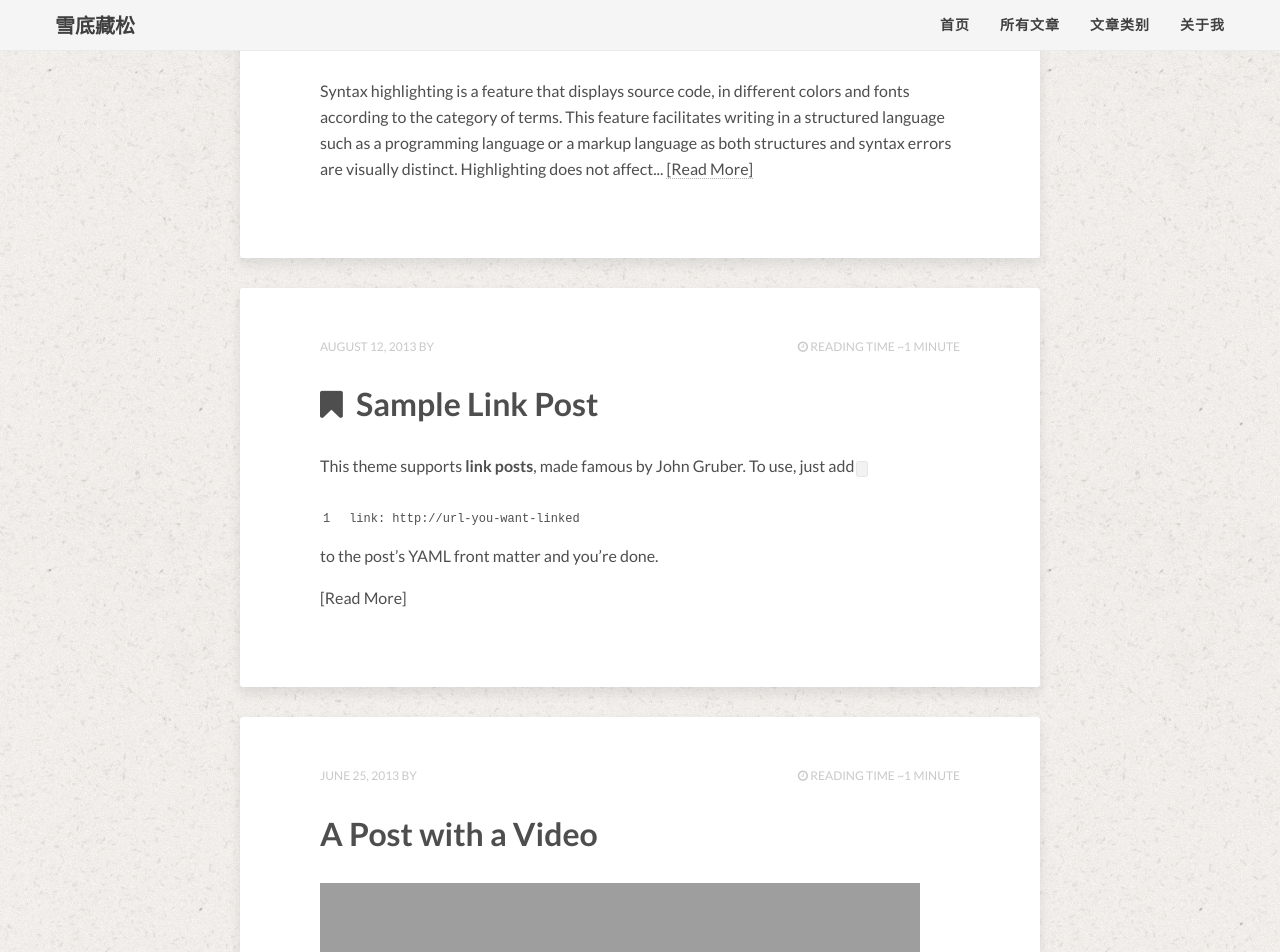
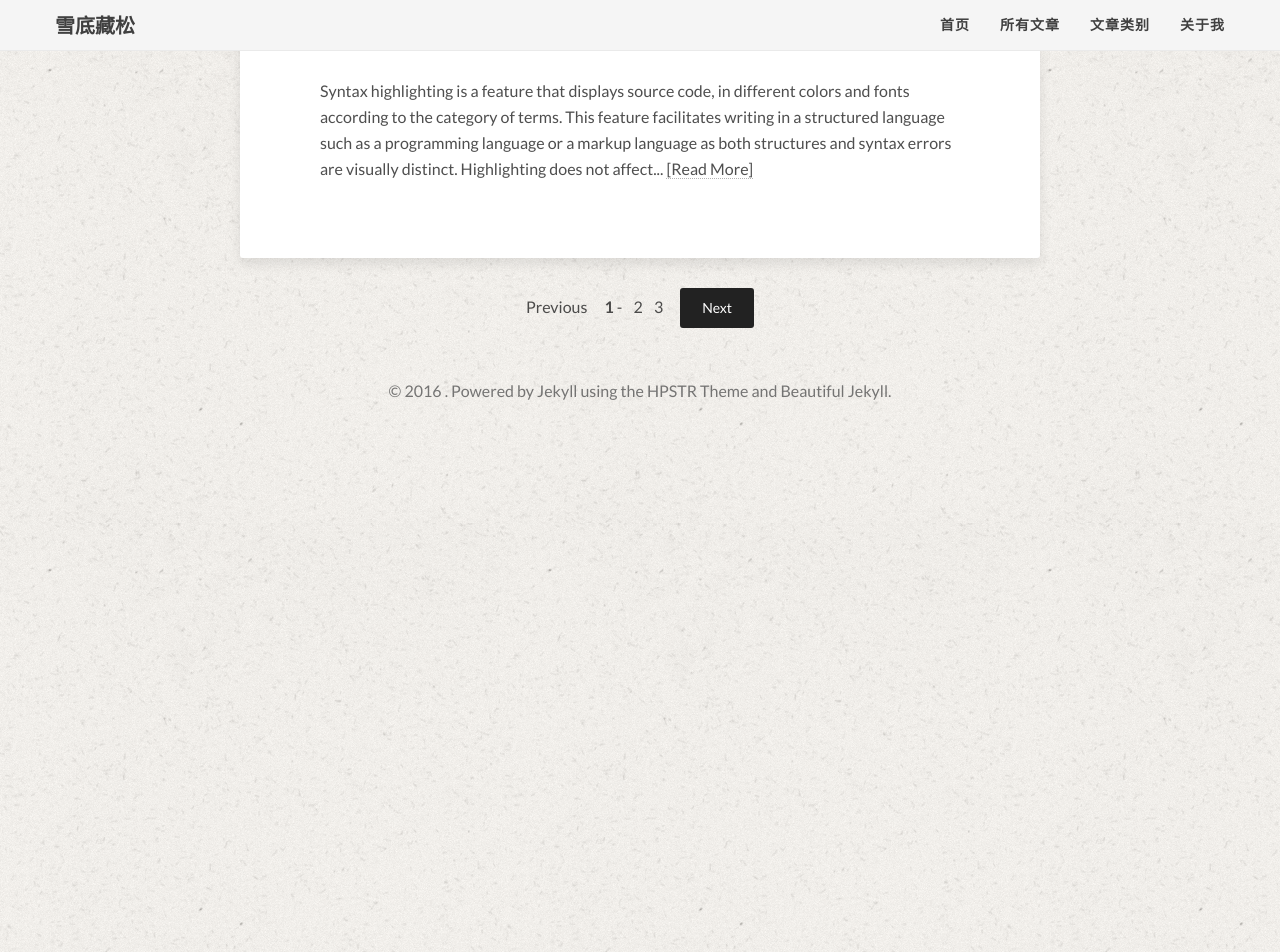
Before and after one commit to MinfeiZhou/MinfeiZhou.github.io, a Jekyll site: the page built from index.html, in a window 1280 px wide and 1400 px high, scrolled down 1977 px. Shown: the top 952 px of the window. Built offline with Jekyll 4.4.1, drawn with Linux system fonts in a browser that asks for light colours; the list of posts is cut into pages by our own code; some of the changed text lies outside the part shown; grey boxes are pictures that could not be loaded.

Commit message:
测试分页

```diff
--- a/_config.yml
+++ b/_config.yml
@@ -64,7 +64,7 @@
 permalink:   /:categories/:title/
 
 # Amount of post to show on home page
-paginate: 5
+paginate: 3
 
 kramdown:
   auto_ids: true
--- a/index.html
+++ b/index.html
@@ -49,7 +49,7 @@
     {% if paginator.previous_page == 1 %}
       <a href="{{ site.url }}" class="btn">Previous</a>
     {% else %}
-      <a href="{{ site.url }}/page{{ paginator.previous_page }}" class="btn">Previous</a>
+      <a href="{{ site.url }}/page{{ paginator.previous_page - 1 }}" class="btn">Previous</a>
     {% endif %}
   {% else %}
     Previous
@@ -60,7 +60,7 @@
         <span class="current-page">1</span>
       {% else %}
         <a href="{{ site.url }}">1</a>
-      {% endif %}
+      {% endif %}-
     </li>
     {% for count in (2..paginator.total_pages) %}
       <li>
```
